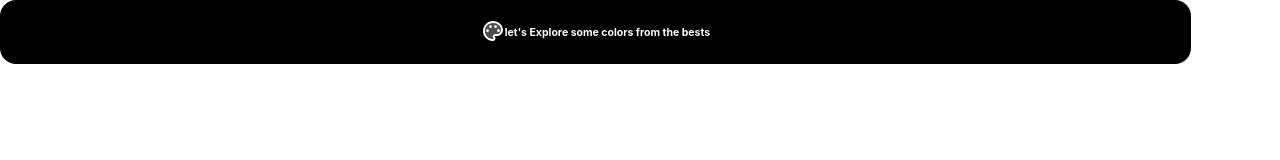
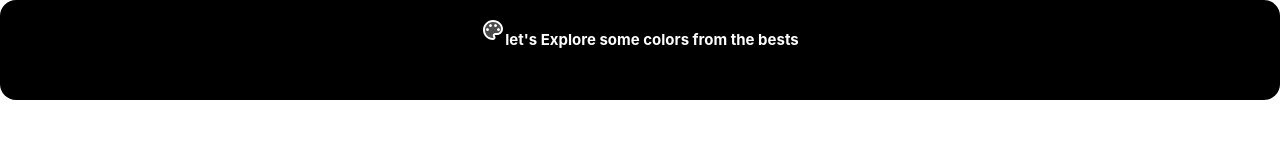
Before and after one commit to kimiakamrava/collage-app-frontend, a React (Create React App) app: page /palette/painting in a window 1280 px wide. Shown: the top 160 px of the page. Built offline with nearby package versions, Linux system fonts and the light colour scheme; no server answers.

Commit message:
test icons lets start

```diff
--- a/src/App.js
+++ b/src/App.js
@@ -6,7 +6,7 @@ import Painting from './Painting';
 import PaletteAll from "./PaletteAll";
 import ColorShadePalette from "./ColorShadePalette";
 import seedColors from "./seedColors";
-
+import WebTest from "./WebTest";
 import CreatePalette from "./CreatePalette";
 import Login from "./Login";
 import Signup from "./Signup";
@@ -107,7 +107,7 @@ class App extends Component {
         <Route exact path="/palette/new" render={(routeProps) => <CreatePalette savedPalette={this.savedPalette} palettes={this.state.palettes} {...routeProps}/>}/>
         <Route exact path='/palette/note' render={() => <Note />}/>
         <Route exact path='/palette/painting' render={() => <Painting />}/>
-
+        <Route exact path='/palette/test' render={() => <WebTest />}/>
         <Route exact path="/palettes" render={routeProps => ( <PaletteAll palettes={this.state.palettes} deletePalette={this.deletePalette} {...routeProps} user={this.state.auth} handleLogout={this.handleLogout}  /> )}/>
         <Route exact path="/palette/:id"
          render={routeProps => (
--- a/src/HomePalette.js
+++ b/src/HomePalette.js
@@ -36,10 +36,13 @@ const style = {
       paddingTop: "0.5rem",
       fontSize: "0.75rem",
       position: "relative",
+      borderLine:"1px",
+      borderRadius:"3%",
+      borderColor: "black",
     },
     lilColor:{
-        height:"50%",
-        width:"10%",
+        height:"60%",
+        width:"6%",
         display: "inline-block",
         margin:"0 auto",
         position: "relative",
@@ -94,9 +97,8 @@ class HomePalette extends Component {
 
           <DeleteIcon className={classes.deleteIcon}
           onClick={this.deletePalette}/>
-
         </div>
-    );
+      );
   };
 }
 
--- a/src/Note.js
+++ b/src/Note.js
@@ -65,6 +65,7 @@ function Note(){
                 backgroundColor: "black",
                  color: "white",
                  textDecoration: "none",
+                 marginRight:"15px",
 
 
                 }}>
--- a/src/Painting.css
+++ b/src/Painting.css
@@ -118,13 +118,16 @@
     border-radius: 2vh;
     align-items: center;
     height: 8vh;
-    font-size: 7px;
-    width : 91%;
+    font-size: 10px;
+    width : 97,5%;
     flex-wrap: wrap;
     justify-content: center;
-    padding: 0 13px;
-
-   background-color: black;
+    padding: 18px 18px;
+    position: center;
+    display: flex;
+    align-items:flex-start;
+    justify-content: center;
+    background-color: black;
     color: white;
   }
 
--- a/src/PaletteAll.js
+++ b/src/PaletteAll.js
@@ -56,10 +56,17 @@ const style = {
     },
     footer: {
         background: "black",
+        width:"100%",
+        Bottom:"0",
+        marginBottom:"-10vh",
+        height: "5vh",
+        display: "flex",
+        justifyContent: "flexEnd",
+        alignItems: "center",
+        color: "white",
+        padding: "0 13px",
 
-        minHeight: "100px",
-        textAlign: "center",
-        paddingTop: "30px",
+
     }
 };
 
@@ -122,11 +129,14 @@ class PaletteAll extends Component {
                        handleDeletePalette={deletePalette} key={palette.id} id={palette.id}
                        />
                     ))}
+
                     </div>
+                    {/* <footer className={classes.footer}>
+
+                    </footer> */}
+
                 </div>
-                <footer className={classes.footer}>
 
-             </footer>
             </div>
         );
     }
--- /dev/null
+++ b/src/WebTest.js
@@ -0,0 +1,13 @@
+import React, { Component } from 'react';
+
+class WebTest extends Component {
+    render() {
+        return (
+            <div>
+             <h1>icon test</h1>
+            </div>
+        );
+    }
+}
+
+export default WebTest;
```
